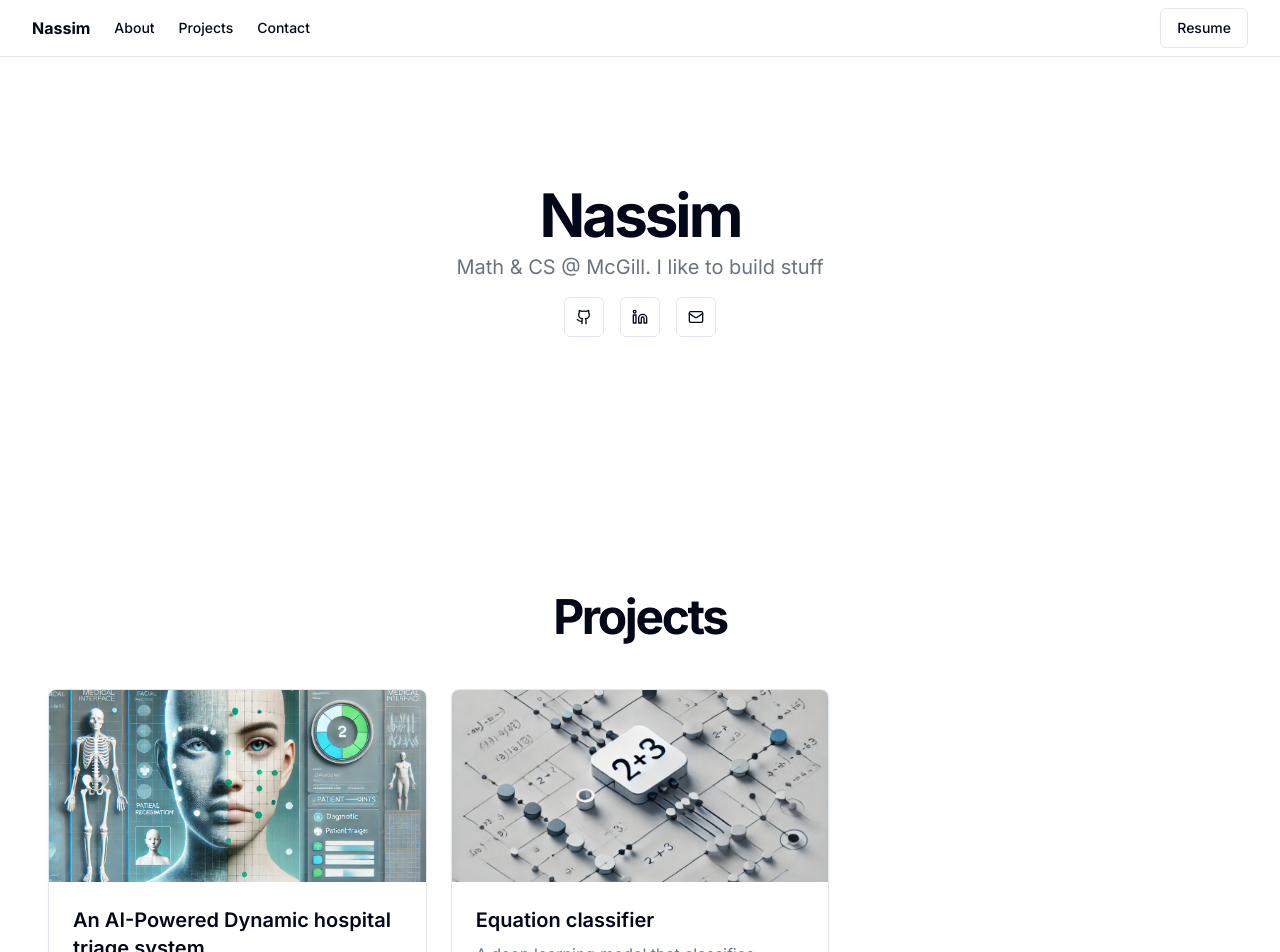
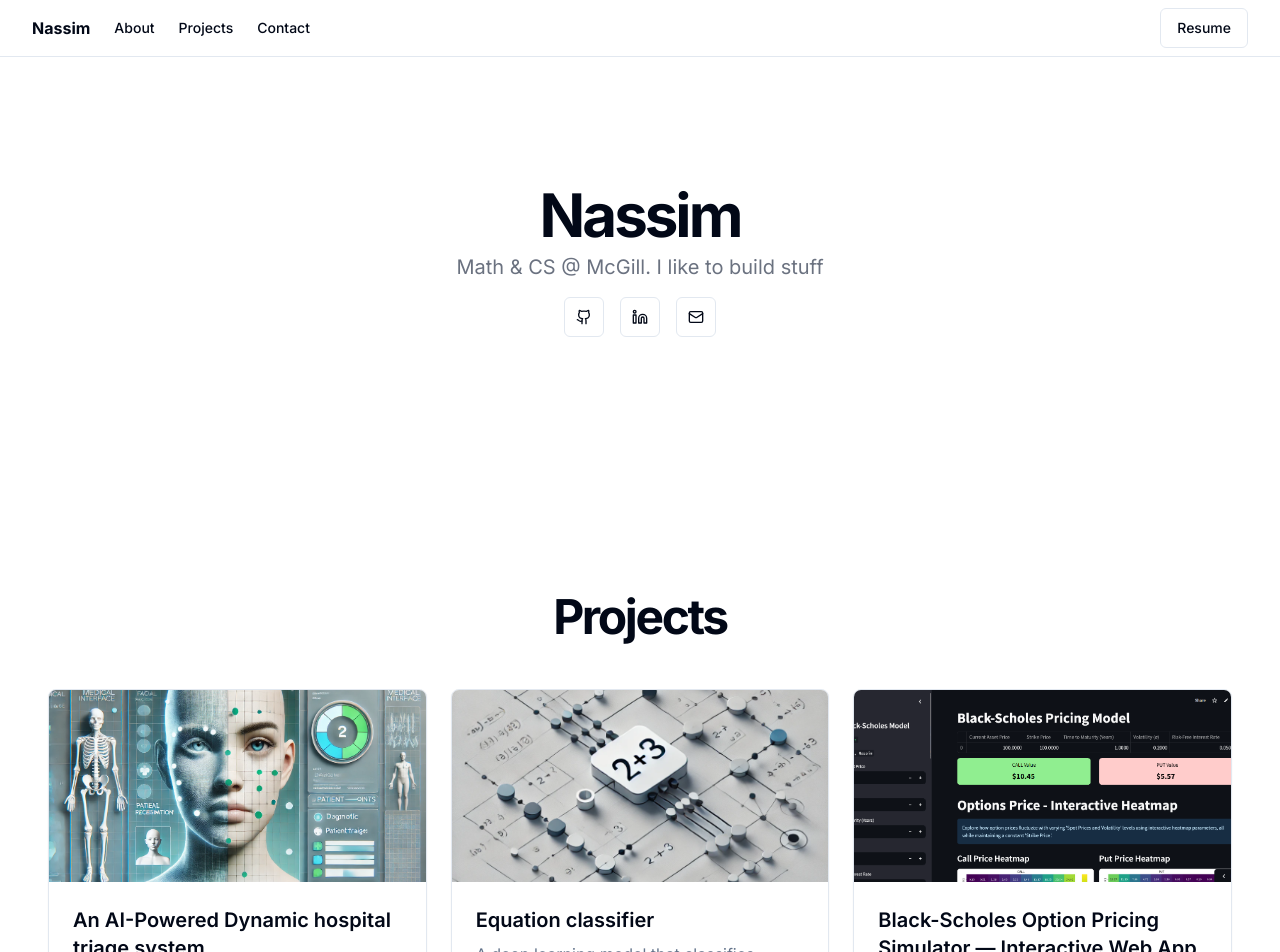
Before and after one commit to nassim747/personal-website, a Next.js app: page / in a window 1280 px wide. Shown: the top 952 px of the page. Built offline with nearby package versions, Linux system fonts and the light colour scheme.

Commit message:
added a project

```diff
--- a/app/layout.tsx
+++ b/app/layout.tsx
@@ -8,8 +8,8 @@ import type React from "react" // Import React
 const inter = Inter({ subsets: ["latin"] })
 
 export const metadata: Metadata = {
-  title: "Nassim.dev - Full Stack Developer",
-  description: "Full stack developer portfolio showcasing projects and skills",
+  title: "Nassim",
+  description: "Portfolio showcasing projects and skills",
 }
 
 export default function RootLayout({
--- a/app/page.tsx
+++ b/app/page.tsx
@@ -87,6 +87,13 @@ export default function Page() {
                 link="https://github.com/nassim747/EquationClassifier"
                 tags={["Python", "PyTorch"]}
               />
+              <ProjectCard
+                title="Black-Scholes Option Pricing Simulator — Interactive Web App with Monte Carlo Methods"
+                description="A web-based simulator for pricing options using the Black-Scholes formula and Monte Carlo methods. Built with Streamlit, it features heatmaps, variance reduction techniques, and interactive visualizations for exploring financial models."
+                image="/DIDIER.png"
+                link="https://github.com/nassim747/Black_Scholes"
+                tags={["Python", "Streamlit", "NumPy", "SciPy"]}
+              />
             </div>
           </div>
         </section>
```
Also changed, not shown: public/DIDIER.png (added).
